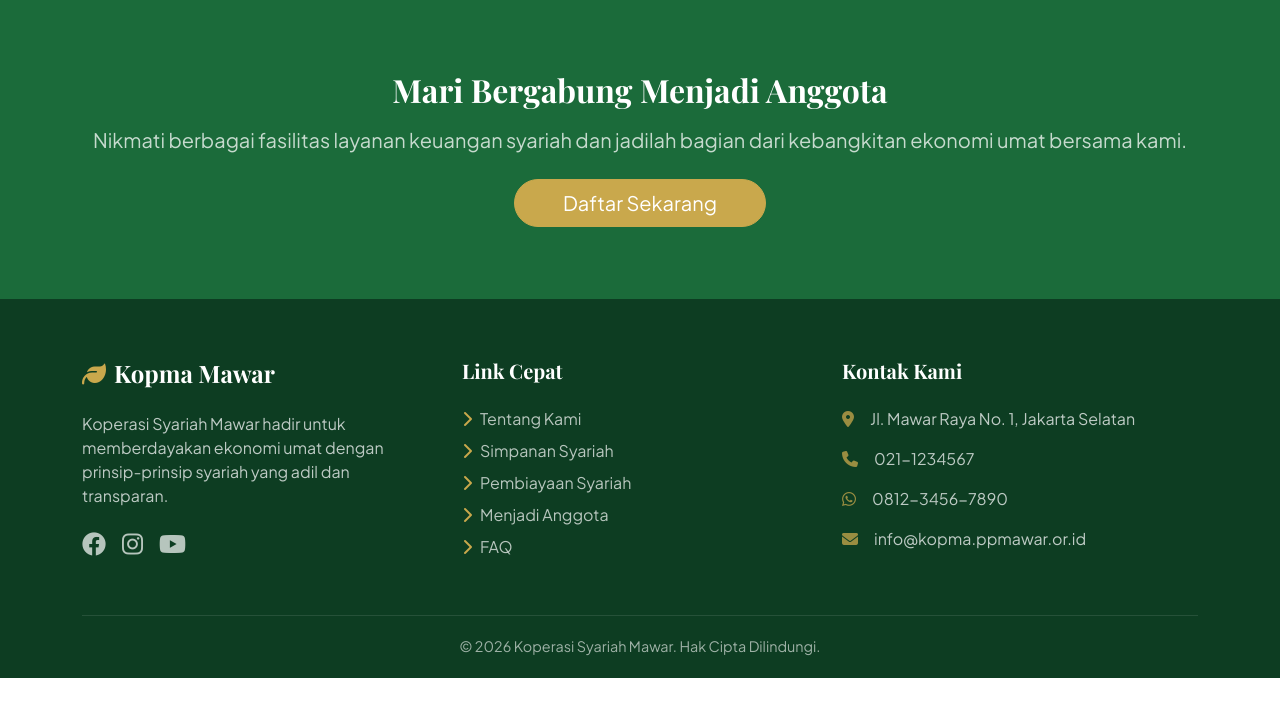
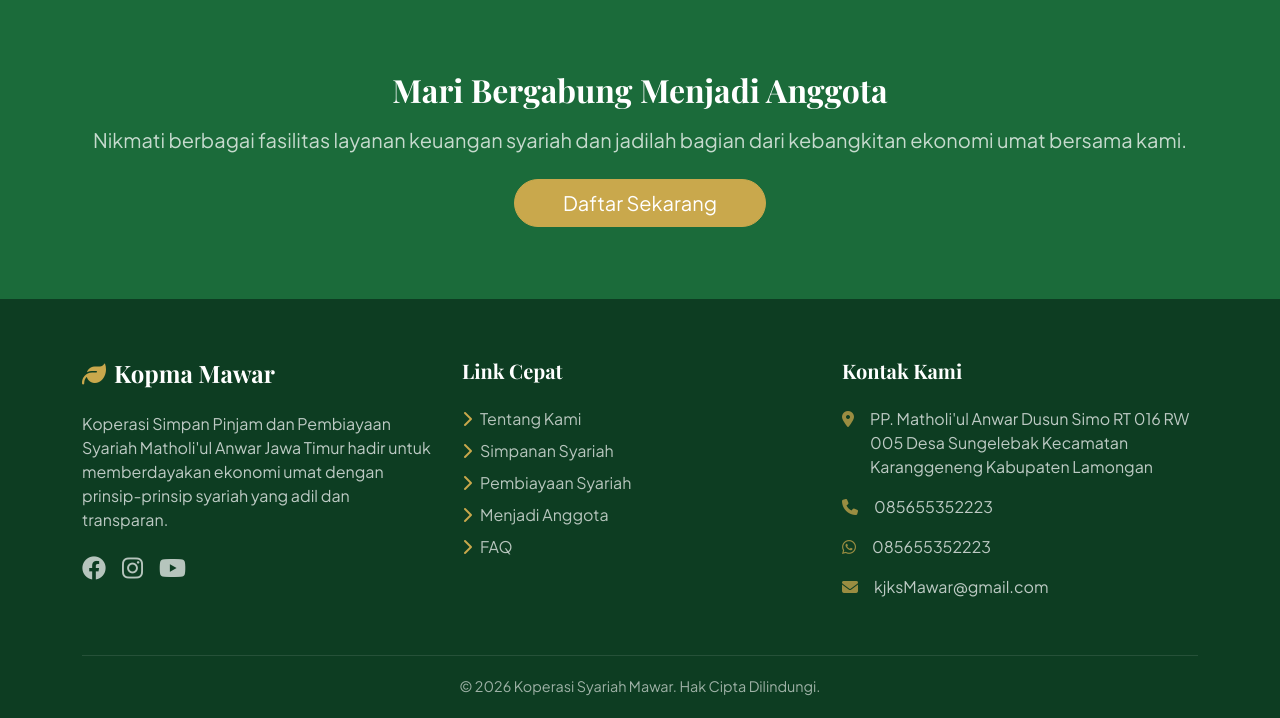
Before and after one commit to danbelajardanbelajar-blip/kopma.ppmawar.or.id, a PHP site: page /public in a window 1280 px wide. Shown: the part 1595-2313 px from the top of the page. Before the commit the page ends 2273 px from the top, so only its background shows below. Run offline with PHP 8.4, Linux system fonts and the light colour scheme; data comes from the database, SQL or seed files in the repository; data that the repository does not hold is empty.

Commit message:
Update hardcoded contact info to match LPJ RAT 2025

```diff
--- a/app/views/layouts/public_footer.php
+++ b/app/views/layouts/public_footer.php
@@ -7,7 +7,7 @@
                     <h4 class="text-white mb-4 d-flex align-items-center">
                         <i class="fa-solid fa-leaf text-secondary me-2"></i> Kopma Mawar
                     </h4>
-                    <p class="text-light opacity-75">Koperasi Syariah Mawar hadir untuk memberdayakan ekonomi umat dengan prinsip-prinsip syariah yang adil dan transparan.</p>
+                    <p class="text-light opacity-75">Koperasi Simpan Pinjam dan Pembiayaan Syariah Matholi'ul Anwar Jawa Timur hadir untuk memberdayakan ekonomi umat dengan prinsip-prinsip syariah yang adil dan transparan.</p>
                     <div class="d-flex gap-3 mt-4">
                         <a href="#"><i class="fa-brands fa-facebook fs-4"></i></a>
                         <a href="#"><i class="fa-brands fa-instagram fs-4"></i></a>
@@ -27,10 +27,10 @@
                 <div class="col-lg-4 col-md-6">
                     <h5 class="text-white mb-4">Kontak Kami</h5>
                     <ul class="list-unstyled text-light opacity-75 d-flex flex-column gap-3">
-                        <li class="d-flex"><i class="fa-solid fa-location-dot mt-1 me-3 text-secondary"></i> Jl. Mawar Raya No. 1, Jakarta Selatan</li>
-                        <li class="d-flex"><i class="fa-solid fa-phone mt-1 me-3 text-secondary"></i> 021-1234567</li>
-                        <li class="d-flex"><i class="fa-brands fa-whatsapp mt-1 me-3 text-secondary"></i> 0812-3456-7890</li>
-                        <li class="d-flex"><i class="fa-solid fa-envelope mt-1 me-3 text-secondary"></i> info@kopma.ppmawar.or.id</li>
+                        <li class="d-flex"><i class="fa-solid fa-location-dot mt-1 me-3 text-secondary"></i> PP. Matholi'ul Anwar Dusun Simo RT 016 RW 005 Desa Sungelebak Kecamatan Karanggeneng Kabupaten Lamongan</li>
+                        <li class="d-flex"><i class="fa-solid fa-phone mt-1 me-3 text-secondary"></i> 085655352223</li>
+                        <li class="d-flex"><i class="fa-brands fa-whatsapp mt-1 me-3 text-secondary"></i> 085655352223</li>
+                        <li class="d-flex"><i class="fa-solid fa-envelope mt-1 me-3 text-secondary"></i> kjksMawar@gmail.com</li>
                     </ul>
                 </div>
             </div>
```
Also changed, not shown: app/views/public/contact.php (+4 -4 lines).
